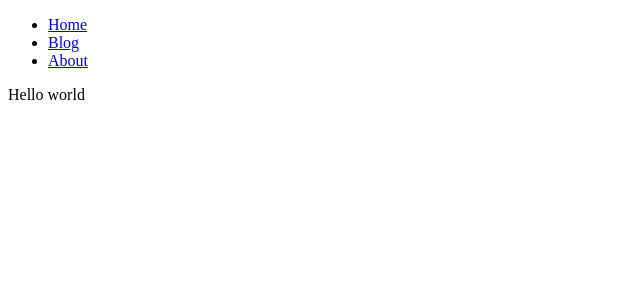
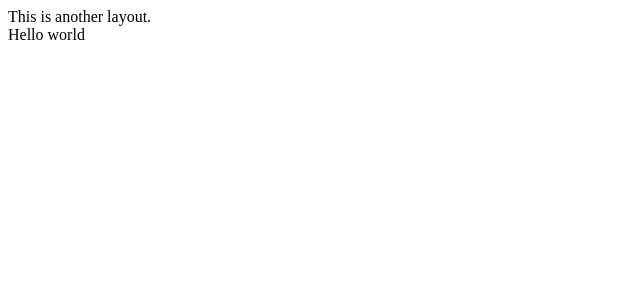
Before and after one commit to y-ashish-y/nuxt_basics, a Nuxt app: page / in a window 1280 px wide. Shown: the top 300 px of the page, without its empty margins (0-640 px from the left). Built offline with nearby package versions, Linux system fonts and the light colour scheme.

Commit message:
handling different layouts

```diff
--- a/app/app.vue
+++ b/app/app.vue
@@ -1,5 +1,9 @@
+<script setup lang="ts">
+const layout = "another";
+</script>
+
 <template>
-  <NuxtLayout>
+  <NuxtLayout :name="layout">
     <NuxtPage />
   </NuxtLayout>
 </template>
--- /dev/null
+++ b/app/layouts/another.vue
@@ -0,0 +1,10 @@
+<template>
+  <div>
+    This is another layout.
+    <slot />
+  </div>
+</template>
+
+<!-- More ways to create custom layouts in Nuxt 3 can be found here:
+https://nuxt.com/docs/guide/directory-structure/layouts
+-->
```
